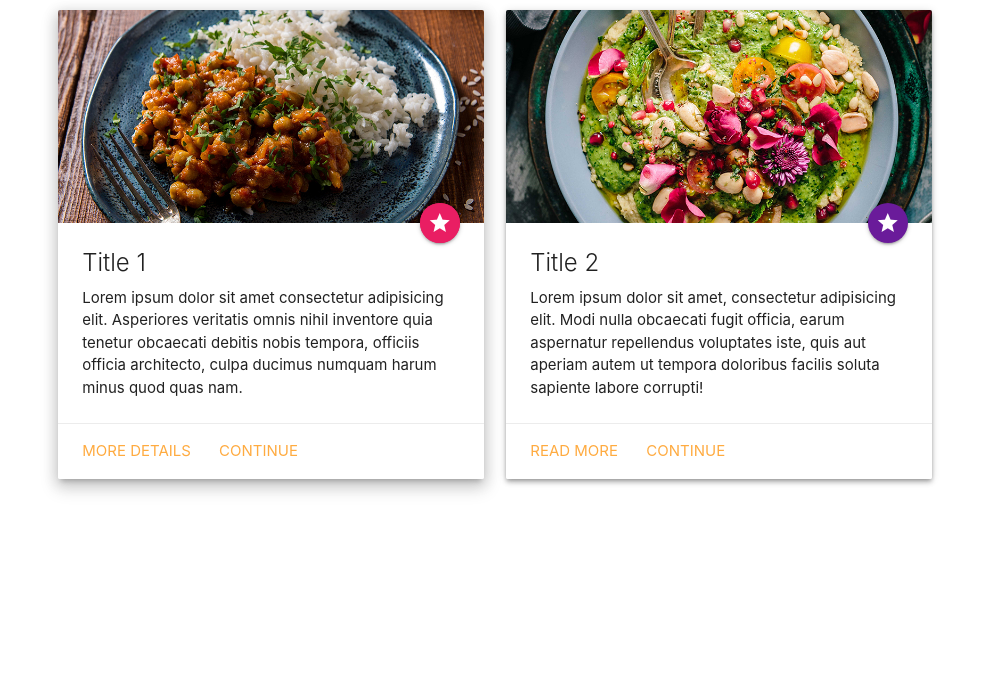
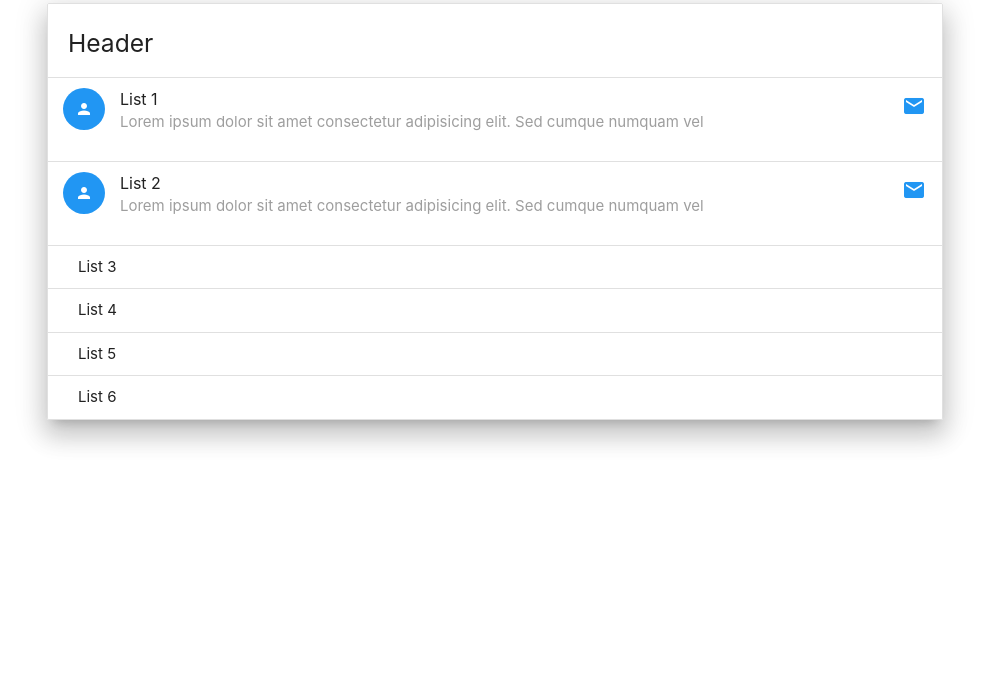
Before and after one commit to nweligalla/Materialize-cheat-sheet, a plain HTML site: page index.html in a window 1280 px wide. Shown: the part 113-800 px from the top of the page, without its empty margins (145-1134 px from the left). Drawn offline with nearby package versions, Linux system fonts and the light colour scheme.

Commit message:
materilize collections

```diff
--- a/index.html
+++ b/index.html
@@ -17,63 +17,41 @@
 <body>
 
     <div class="container">
-        <h2>Cards</h2>
+        <h2>Collections</h2>
+        <ul class="collection z-depth-4 with-header">
+            <li class="collection-header">
+                <h5>Header</h4>
+            </li>
+            <li class="collection-item avatar">
+                <i class="material-icons circle blue ">person</i>
+                <span class="title">
+                    List 1
+                </span>
+                <p class="grey-text">Lorem ipsum dolor sit amet consectetur adipisicing elit. Sed cumque numquam vel
+                </p>
+                <a href="" class="secondary-content">
+                    <i class="material-icons blue-text">email</i>
+                </a>
+            </li>
 
-
-        <div class="row">
-
-
-            <div class="col s12 l6">
-                <div class="card z-depth-3">
-                    <div class="card-image">
-                        <img src="img/curry.jpg" alt="">
-                        <a href="" class="halfway-fab btn-floating pink pulse">
-                            <i class="material-icons">
-                                star
-                            </i>
-                        </a>
-                    </div>
-                    <div class="card-content">
-                        <span class="card-title">Title 1</span>
-                        <p>Lorem ipsum dolor sit amet consectetur adipisicing elit. Asperiores veritatis omnis nihil
-                            inventore quia tenetur obcaecati debitis nobis tempora, officiis officia architecto, culpa
-                            ducimus numquam harum minus quod quas nam.</p>
-                    </div>
-                    <div class="card-action">
-                        <a href="">More Details</a>
-                        <a href="">Continue</a>
-                    </div>
-                </div>
-            </div>
-
-
-
-            <div class="col s12 l6">
-                <div class="card z-depth-2">
-                    <div class="card-image">
-                        <img src="img/pasta.jpg" alt="">
-                        <a href="" class="halfway-fab btn-floating purple darken-3">
-                            <i class="material-icons">star</i>
-                        </a>
-                    </div>
-                    <div class="card-content">
-                        <span class="card-title">
-                            Title 2
-                        </span>
-                        <p>Lorem ipsum dolor sit amet, consectetur adipisicing elit. Modi nulla obcaecati fugit officia,
-                            earum aspernatur repellendus voluptates iste, quis aut aperiam autem ut tempora doloribus
-                            facilis soluta sapiente labore corrupti!</p>
-                    </div>
-                    <div class="card-action">
-                        <a href="">Read more</a>
-                        <a href="">Continue</a>
-                    </div>
-                </div>
-            </div>
-        </div>
+            <li class="collection-item avatar">
+                <i class="material-icons circle blue ">person</i>
+                <span class="title">
+                    List 2
+                </span>
+                <p class="grey-text">Lorem ipsum dolor sit amet consectetur adipisicing elit. Sed cumque numquam
+                    vel
+                </p>
+                <a href="" class="secondary-content">
+                    <i class="material-icons blue-text">email</i>
+                </a>
+            </li>
+            <li class="collection-item">List 3</li>
+            <li class="collection-item">List 4</li>
+            <li class="collection-item">List 5</li>
+            <li class="collection-item">List 6</li>
+        </ul>
     </div>
-
-
 
     <script src="https://code.jquery.com/jquery-3.5.1.min.js"></script>
     <!-- Compiled and minified JavaScript -->
```
